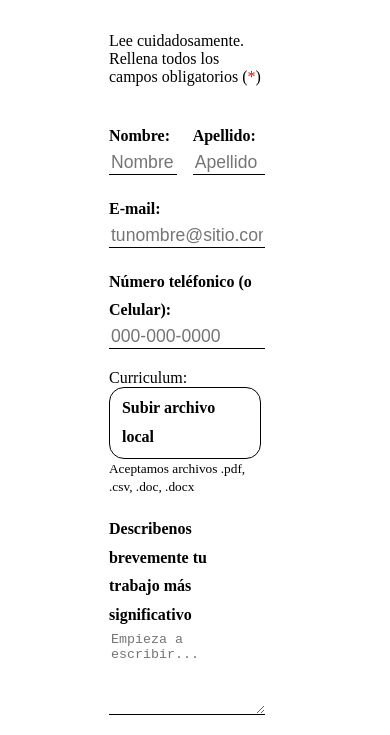
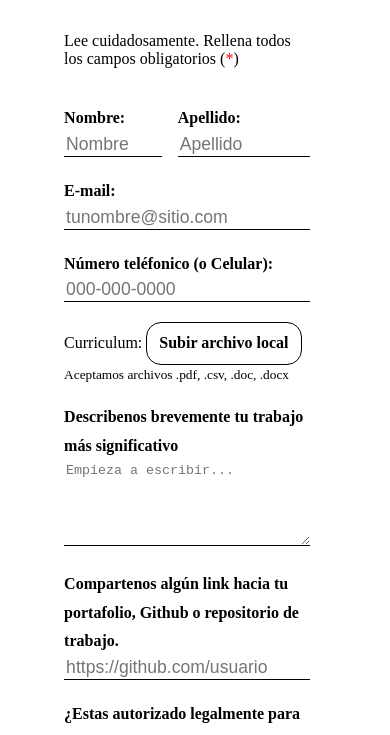
Before and after one commit to bitToQubits/Formulario_web, a plain HTML site: page index.html in a window 390 px wide. Shown: the part 157-892 px from the top of the page. Drawn offline with Linux system fonts and the light colour scheme.

Commit message:
Cambios en el responsive. Agregando @media screen al CSS.

```diff
--- a/style.css
+++ b/style.css
@@ -39,9 +39,17 @@
       display:none;
     }
 
-    .formulario{
-      padding: 2% 27% 27% 27%;
-    }
+@media screen and (min-width: 992px){
+  .formulario{
+    padding: 2% 27% 27% 27%;
+  }
+}
+
+@media screen and (max-width: 992px){
+  .formulario{
+    padding: 2% 15% 15% 15%;
+  }
+}
 
     .encabezado--uno{
 
```
